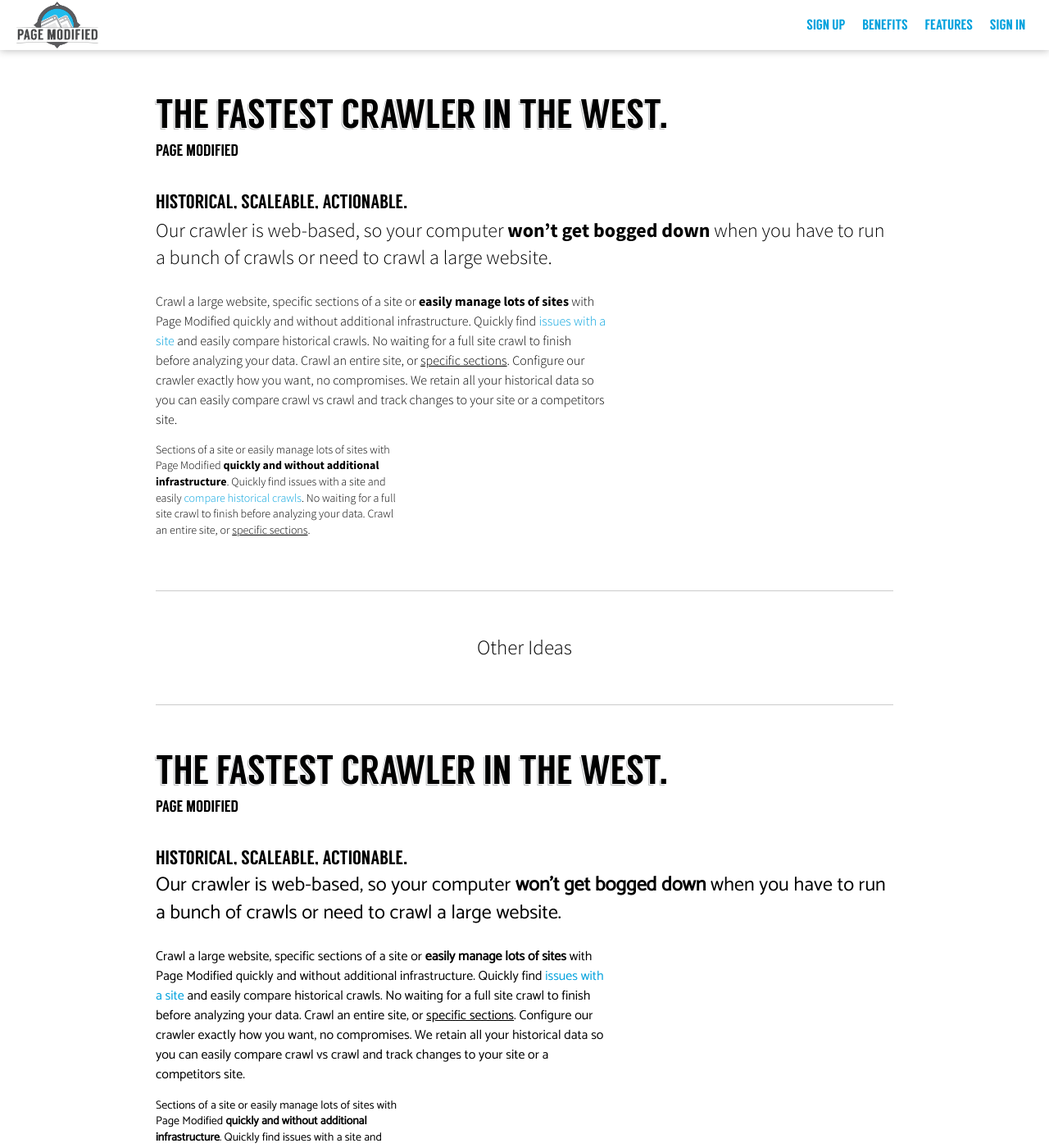
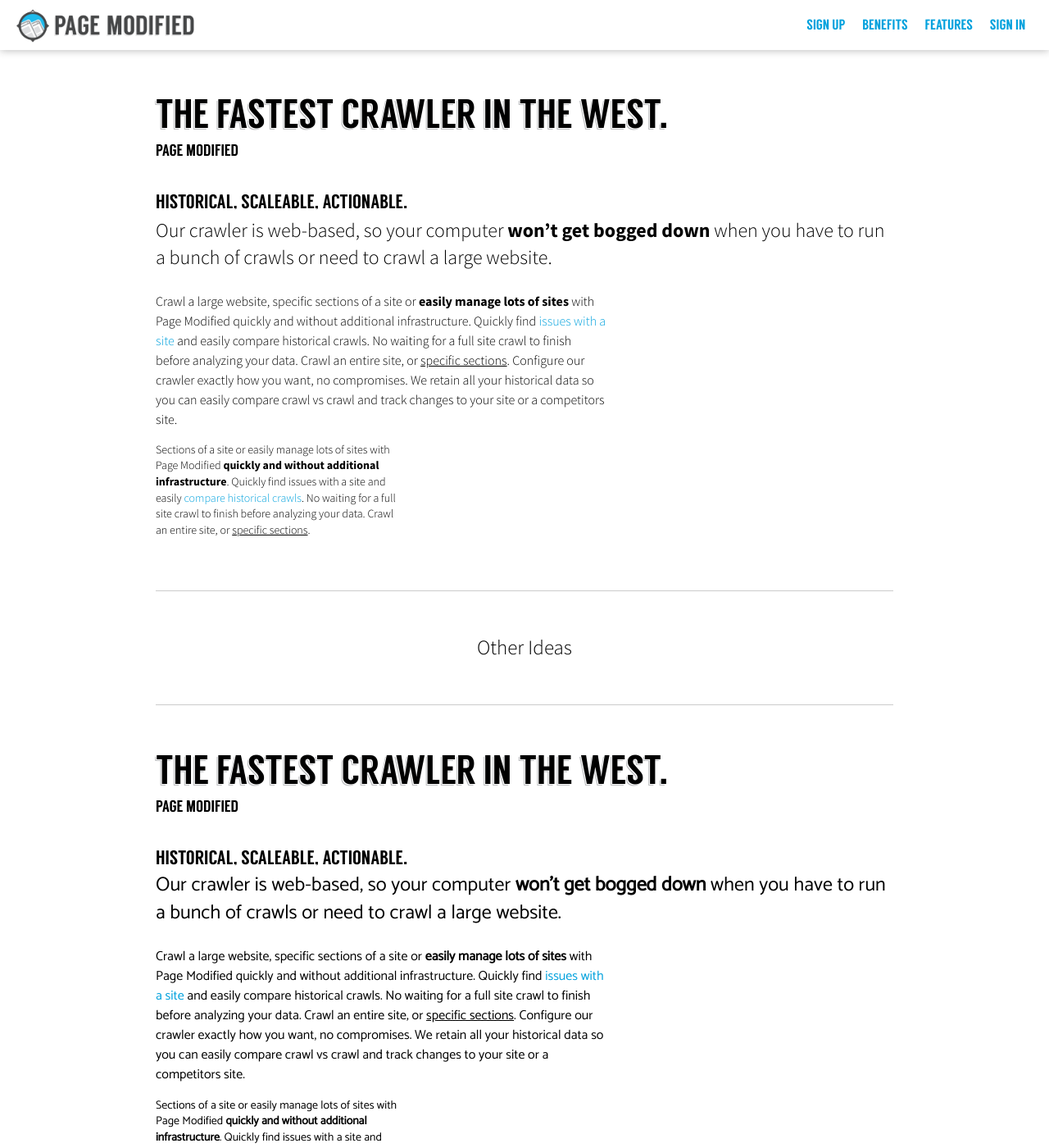
Before and after one commit to chasers/pagemodified-web, a Jekyll site: the page built from index.html, in a window 1280 px wide and 1400 px high. Shown: the whole window at 82% size. Built offline with Jekyll 4.4.1, drawn with Linux system fonts in a browser that asks for light colours; nearby versions of some CDN libraries; some web fonts are replaced.

Commit message:
Horizontal Logo

```diff
--- a/_includes/header.html
+++ b/_includes/header.html
@@ -1,6 +1,6 @@
 <div class="site-navigation">
   <div class="inner">
-    <a class="logo" href="#" rel="scrollTo" data-scrollTo="homePage"><img class="logo" src="{{ site.baseurl }}/img/pagemodified-logo.png" alt="Page Modified - Fastest Crawler in the West." /></a>
+    <a class="logo" href="#" rel="scrollTo" data-scrollTo="homePage"><img class="logo" src="{{ site.baseurl }}/img/pagemodified.png" alt="Page Modified - Fastest Crawler in the West." /></a>
     <a class="mobile-toggle" href="{{ site.baseurl }}/"><i class="fa fa-bars"></i></a>
     <ul class="nav">
         <li><a href="#" rel="scrollTo" data-scrollTo="signup">Sign up</a></li>
--- a/scss/site-frame.scss
+++ b/scss/site-frame.scss
@@ -19,9 +19,9 @@
 	.logo {
 		display: inline-block;
 		float: left;
-		margin: 1px 10px 0;
+		margin: 4px 10px 0;
 		img {
-			width: 100px;
+			width: 220px;
 		}
 	}
 	.mobile-toggle {
```
Also changed, not shown: img/pagemodified.png (added).
